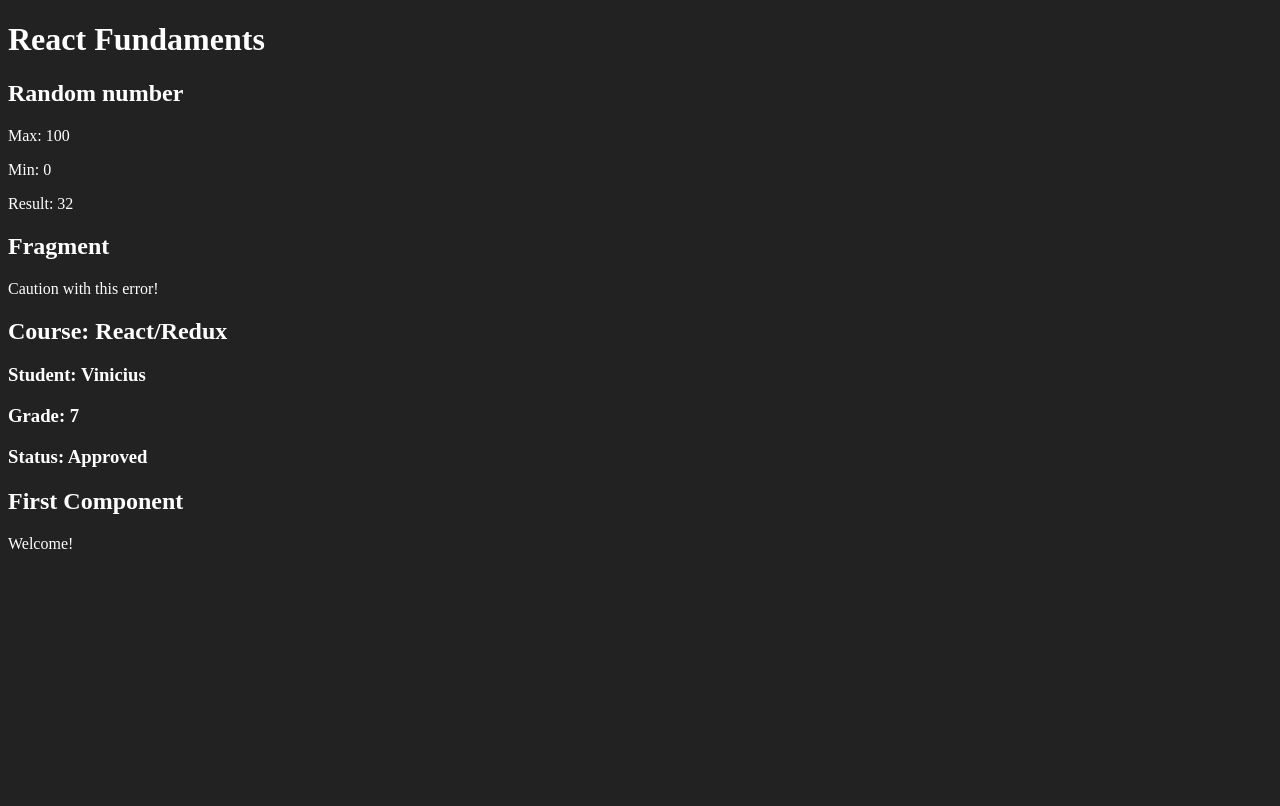
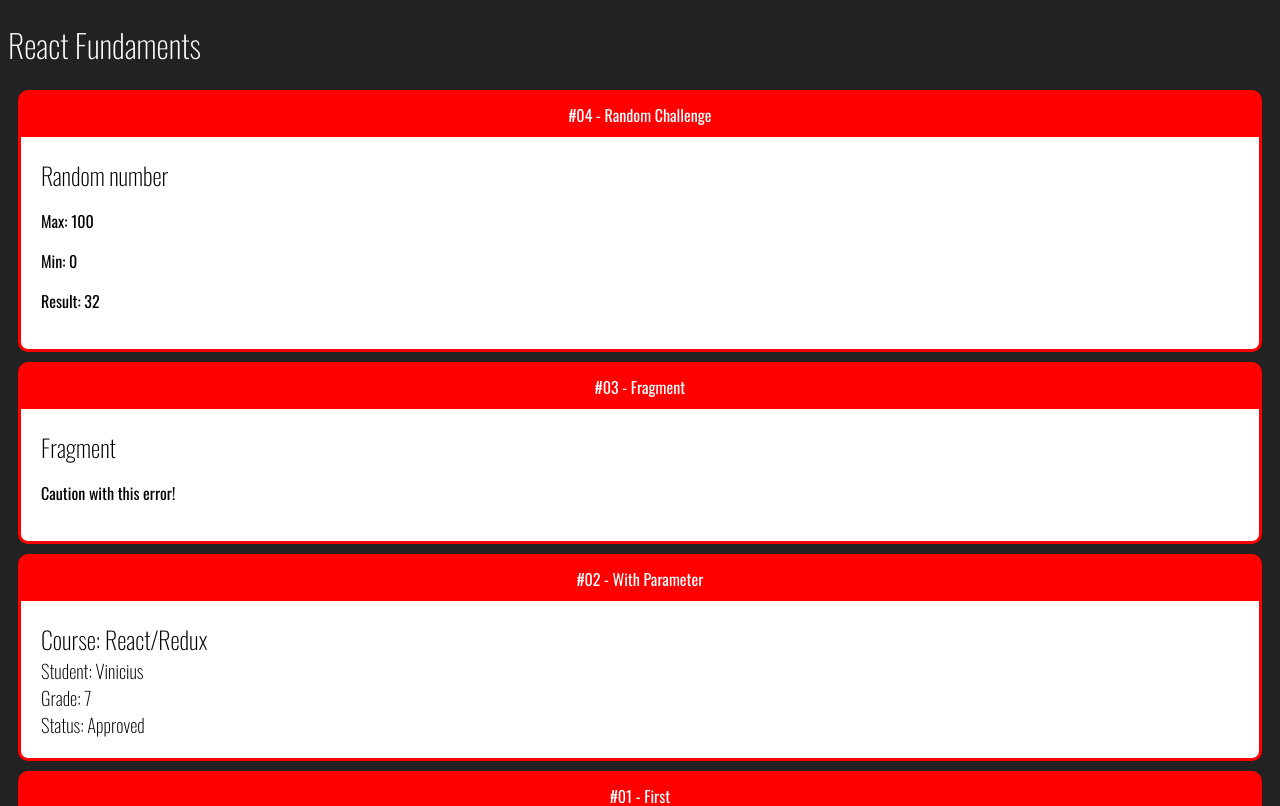
Before and after one commit to viniciusferrmendes/react-redux, a React (Create React App) app in the folder react-fundaments/: page / in a window 1280 px wide. Shown: the top 806 px of the page. Built offline with nearby package versions, Linux system fonts and the light colour scheme.

Commit message:
Card component

```diff
--- a/react-fundaments/public/index.html
+++ b/react-fundaments/public/index.html
@@ -6,6 +6,10 @@
   <meta name="viewport" content="width=device-width, initial-scale=1" />
   <meta name="theme-color" content="#000000" />
   <meta name="description" content="Web site created using create-react-app" />
+  <link rel="preconnect" href="https://fonts.googleapis.com">
+  <link rel="preconnect" href="https://fonts.gstatic.com" crossorigin>
+  <link href="https://fonts.googleapis.com/css2?family=Oswald:wght@200;300;400;500;600;700&display=swap"
+    rel="stylesheet">
   <title>React App</title>
 </head>
 
--- a/react-fundaments/src/App.jsx
+++ b/react-fundaments/src/App.jsx
@@ -4,15 +4,28 @@
 import WithParameter from "./components/basics/WithParameter";
 import Fragment from "./components/basics/Fragment";
 import Random from "./components/basics/Random";
+import Card from "./components/Layout/Card/Card";
 
 export default () => {
     return (
         <div id="app">
             <h1>React Fundaments</h1>
-            <Random max={100} min={0} />
-            <Fragment />
-            <WithParameter course="React/Redux" student="Vinicius" grade={6.7} />
-            <First />
+
+            <Card title="#04 - Random Challenge">
+                <Random max={100} min={0} />
+            </Card>
+
+            <Card title="#03 - Fragment">
+                <Fragment />
+            </Card>
+
+            <Card title="#02 - With Parameter">
+                <WithParameter course="React/Redux" student="Vinicius" grade={6.7} />
+            </Card>
+
+            <Card title="#01 - First">
+                <First />
+            </Card>
         </div>
     );
 }
--- /dev/null
+++ b/react-fundaments/src/components/Layout/Card/Card.css
@@ -0,0 +1,19 @@
+.Card {
+    background-color: red;
+    border-radius: 10px;
+    overflow: hidden;
+    border: 3px solid red;
+    margin: 10px;
+}
+
+.Card .Title {
+    display: flex;
+    justify-content: center;
+    padding: 10px 0px;
+}
+
+.Card .Content {
+    background-color: #fff;
+    color: #000;
+    padding: 20px;
+}
--- /dev/null
+++ b/react-fundaments/src/components/Layout/Card/Card.jsx
@@ -0,0 +1,15 @@
+import React from "react";
+
+import "./Card.css";
+
+export default props => {
+
+    const { title, children } = props;
+
+    return (
+        <div className="Card">
+            <div className="Title">{title}</div>
+            <div className="Content">{children}</div>
+        </div>
+    );
+}
--- a/react-fundaments/src/index.css
+++ b/react-fundaments/src/index.css
@@ -1,4 +1,16 @@
 body {
     background-color: #222;
     color: #fff;
+    font-family: Oswald;
 }
+
+h1,
+h2,
+h3 {
+    font-weight: 200;
+}
+
+h2,
+h3 {
+    margin: 0;
+}
```
